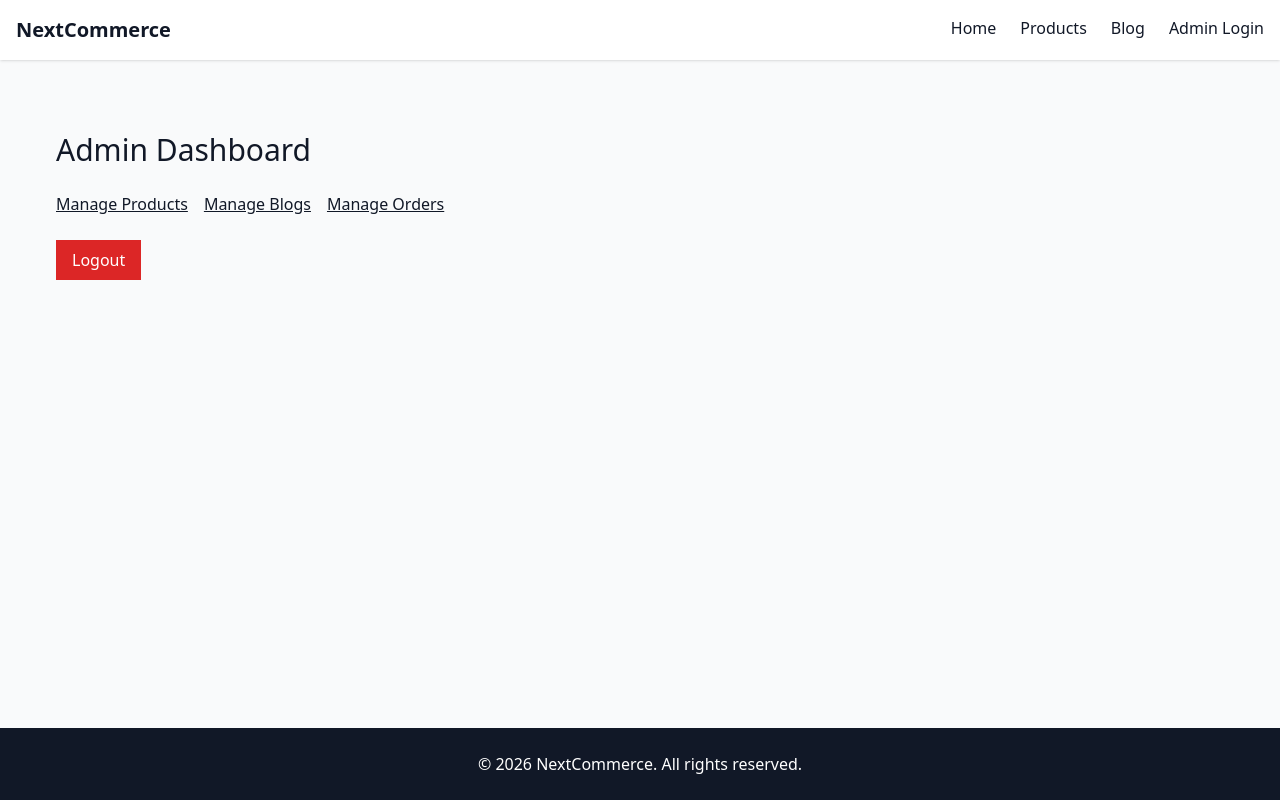
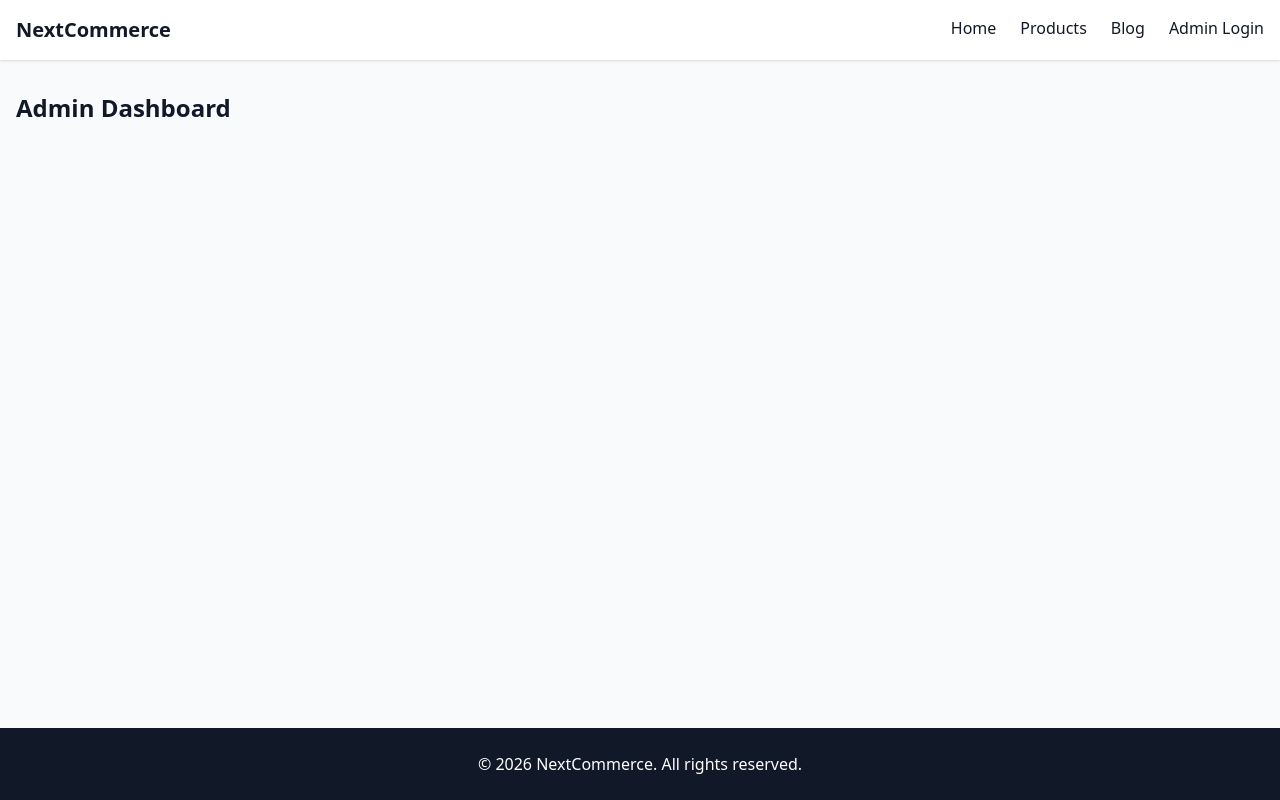
Before and after one commit to nagarajukandula55/native, a Next.js app in the folder frontend/: page /admin/dashboard in a window 1280 px wide. Built offline with nearby package versions, Linux system fonts and the light colour scheme; sample sign-in values are in the browser's storage.

Commit message:
Update page.tsx

```diff
--- a/frontend/app/admin/dashboard/page.tsx
+++ b/frontend/app/admin/dashboard/page.tsx
@@ -1,40 +1,13 @@
-"use client";
-import Link from "next/link";
-import { logout } from "@/lib/auth";
-import { useRouter } from "next/navigation";
+import AdminGuard from "@/components/AdminGuard";
 
 export default function Dashboard() {
-  const router = useRouter();
-
-  function handleLogout() {
-    logout();
-    router.push("/admin/login");
-  }
-
   return (
-    <div className="p-10">
-      <h1 className="text-3xl mb-6">Admin Dashboard</h1>
-
-      <div className="flex gap-4">
-        <Link href="/admin/products" className="underline">
-          Manage Products
-        </Link>
-
-        <Link href="/admin/blogs" className="underline">
-          Manage Blogs
-        </Link>
-
-        <Link href="/admin/orders" className="underline">
-          Manage Orders
-        </Link>
+    <AdminGuard>
+      <div>
+        <h1 className="text-2xl font-bold">
+          Admin Dashboard
+        </h1>
       </div>
-
-      <button
-        onClick={handleLogout}
-        className="mt-6 bg-red-600 text-white px-4 py-2"
-      >
-        Logout
-      </button>
-    </div>
+    </AdminGuard>
   );
 }
```
